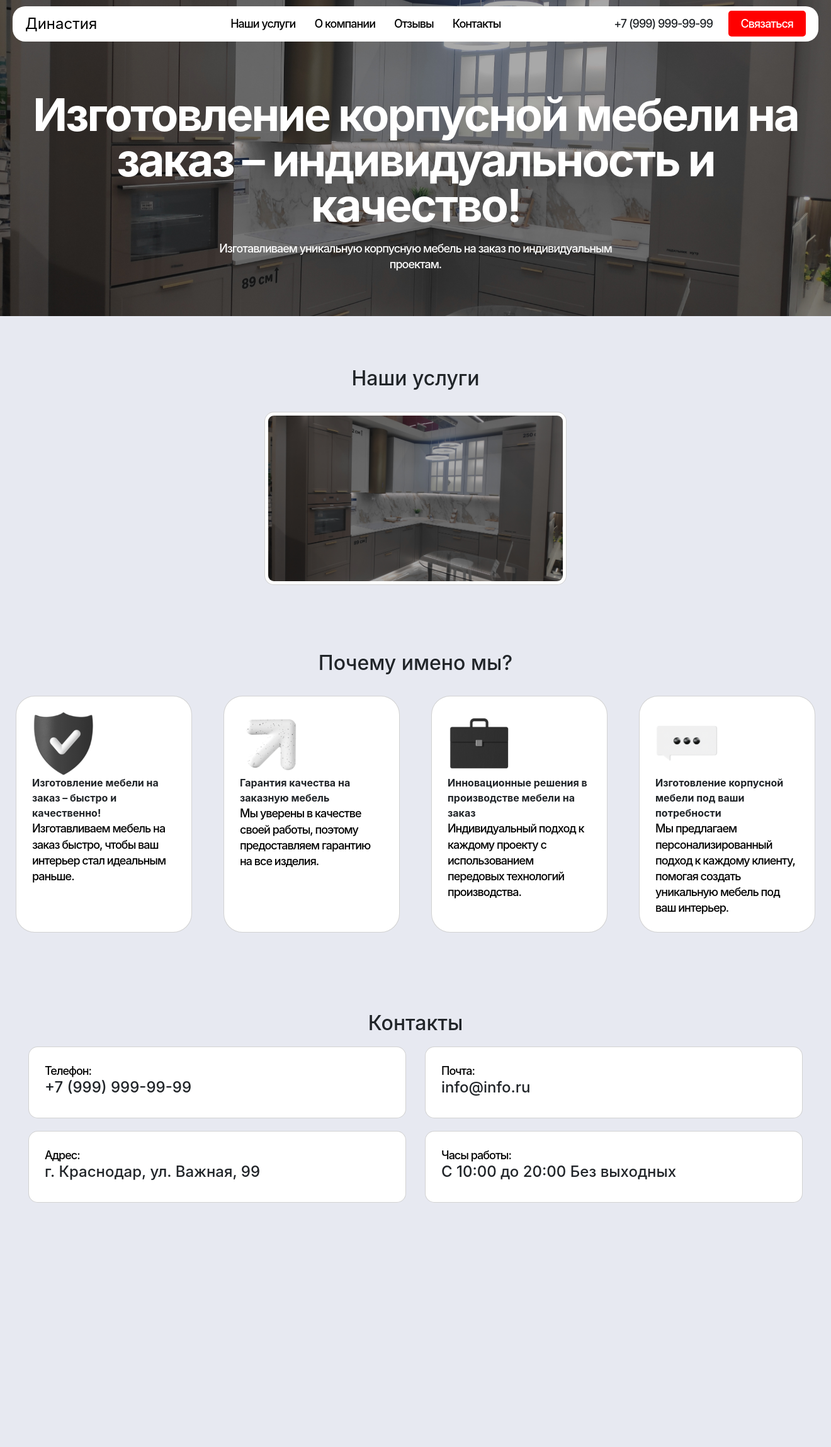
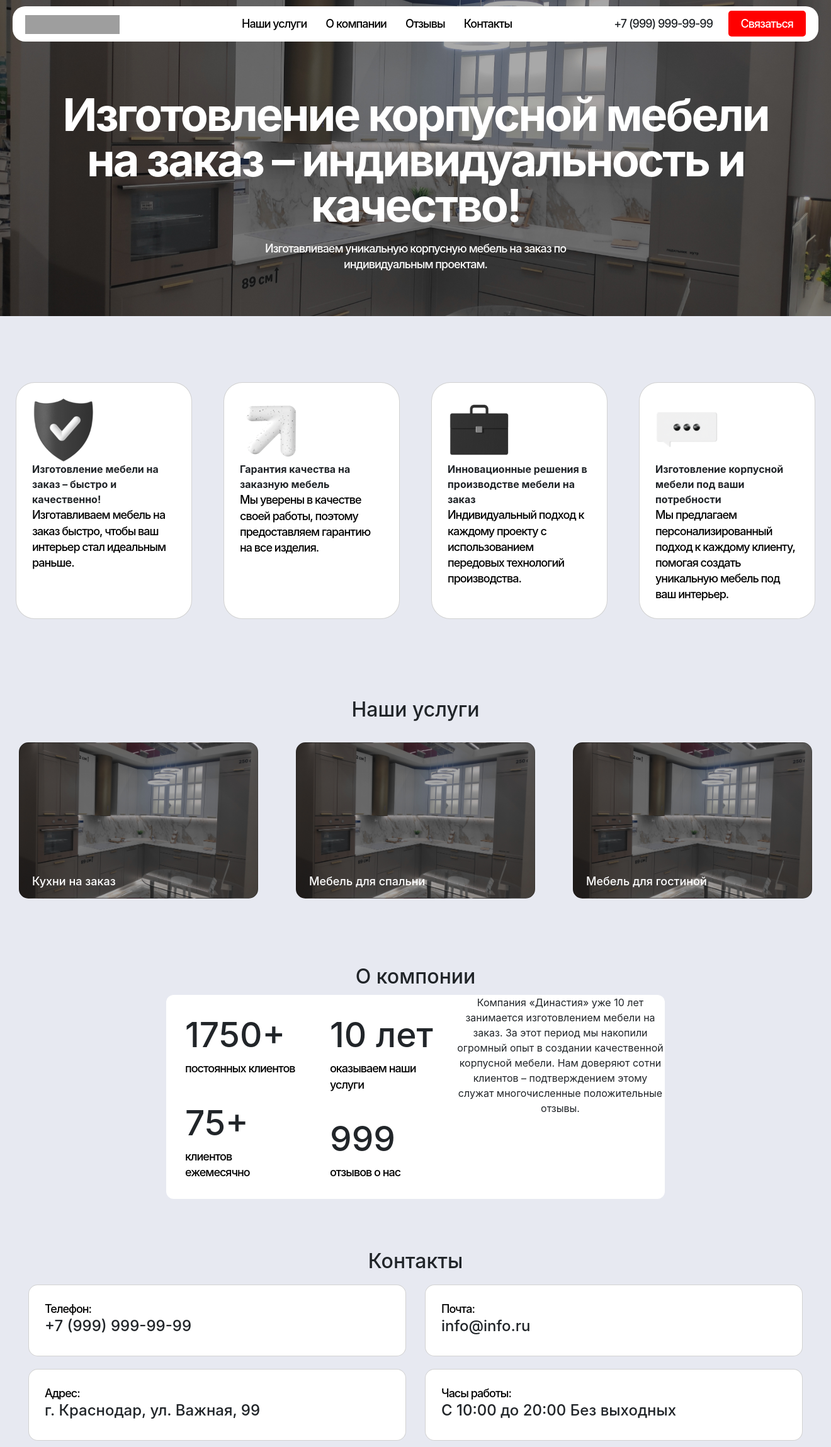
Before and after one commit to Dmitry123654789/FlaskProject, a Flask app: page / in a window 1320 px wide. Shown: the whole page at 63% size. Before the commit the page ends 1910 px from the top, so only its background shows below. Run offline with Flask 3, Linux system fonts and the light colour scheme; grey boxes are pictures that could not be loaded.

Commit message:
Главная страница расширена

```diff
--- a/static/css/home_page.css
+++ b/static/css/home_page.css
@@ -1,9 +1,12 @@
-
 
 * {
     margin: 0;
     padding: 0;
     box-sizing: border-box;
+}
+
+div {
+    letter-spacing: 0;
 }
 
 body {
@@ -126,28 +129,81 @@ a {
 }
 
 .card-service {
-    content:url(/static/img/home_page_photo.jpg);
+    position: relative;
+    color: white;
+    line-height: 300px;
+    width: 380px;
+    height: 248px;
+    transition: 1s;
     border-radius: 15px;
-    padding: 5px;
-    max-width: 480px;
-    max-height: 348px;
-    transition: 1s;
+    background-size: cover;
+    background-position: center;
+    padding: 0px;
 }
+
+.text-card {
+    position: absolute;
+    width: 380px;
+    height: 248px;
+    background-size: cover;
+    padding-top: 70px;
+    padding-left: 20px;
+}
+
 .card-service:hover {
     transform: scale(1.1);
 }
-@media (max-width: 768px) { /* На узких экранах (<768px) */
+
+.cards-about {
+    display: flex;
+    flex-direction: row;
+}
+
+.card-about {
+    background-color: #FFFFFF;
+    padding: 10px;
+    border-radius: 5px;
+    margin: 20px;
+    width: 200px;
+    margin-right: 10px;
+    text-align: left;
+}
+
+.text-about {
+    text-align: left;
+}
+@media (max-width: 768px) {
+    /* На узких экранах (<768px) */
     .cards-contact {
         flex-direction: column; /* Меняем на колонку */
         align-items: center; /* Центрируем */
     }
 
     .card-contact {
-    min-width: 300px;
+        min-width: 300px;
+        max-width: 300px;
     }
 
     .card-service {
-    max-width: 260px;
+        max-width: 260px;
         max-height: 330px;
+    }
+
+    .text-header {
+        font-size: 25px;
+        letter-spacing: 0.2px
+    }
+
+    a {
+        font-size: 13px;
+        letter-spacing: 0.1px;
+    }
+
+    .card {
+        min-width: calc(100% / 2);
+    }
+
+    .cards-contact {
+        flex-direction: column;
+    }
 }
-}
--- a/templates/base.html
+++ b/templates/base.html
@@ -7,7 +7,7 @@
           integrity="sha384-QWTKZyjpPEjISv5WaRU9OFeRpok6YctnYmDr5pNlyT2bRjXh0JMhjY6hW+ALEwIH" crossorigin="anonymous">
     <link href="{{ url_for('static', filename='css/style.css') }}" rel="stylesheet">
     <link href="{{ url_for('static', filename='css/home_page.css') }}" rel="stylesheet">
-    <link rel="icon" href="{{ url_for('static', filename='img/icon.png') }}">
+    <link rel="icon" href="{{ url_for('static', filename='img/icon1.png') }}">
     <title>Династия</title>
 
 </head>
--- a/templates/home.html
+++ b/templates/home.html
@@ -4,7 +4,7 @@
 <div align="center" class="nav-menu">
 
     <header>
-        <div class="logo">Династия</div>
+        <div class="logo"><img width="150px" height="30px" src="/static/img/icon4.png"></div>
         <nav>
             <ul class="ul-nav-menu">
                 <li style="margin: 0 15px;"><a href="#services">Наши услуги</a></li>
@@ -19,24 +19,15 @@
         </div>
     </header>
 
-    <div style="padding-top: 80px"><a class="text-header">Изготовление корпусной мебели на<br>заказ – индивидуальность и<br>качество!</a>
+    <div style="padding-top: 80px; max-width: 1184px"><a class="text-header">Изготовление корпусной мебели на заказ –
+        индивидуальность и качество!</a>
     </div>
-    <div style="padding-top: 20px; padding-bottom: 60px"><a style="color: white">Изготавливаем уникальную корпусную
-        мебель на заказ по индивидуальным<br>проектам.</a></div>
+    <div style="padding-top: 20px; padding-bottom: 60px; max-width: 572px"><a style="color: white">Изготавливаем
+        уникальную корпусную
+        мебель на заказ по индивидуальным проектам.</a></div>
 </div>
 
-<div align="center" class="background-fill" style="padding-top: 80px;" id="service">
-    <h2>Наши услуги</h2>
-    <div class="cards-contact">
-        <a href="/citchen"><div>
-            <div class="card card-service" align="left"></div>
-
-        </div></a>
-    </div>
-</div>
-
-<div align="center" class="background-fill" style="padding-top: 80px;" id="about">
-    <h2>Почему имено мы?</h2>
+<div align="center" class="background-fill" style="padding-top: 80px;">
     <div class="cards">
         <div class="card" style="max-width: 280px">
             <img width="100px" src="/static/img/xit.png">
@@ -58,8 +49,64 @@
             <img width="100px" src="/static/img/mesage.png">
             <span class="card-span">Изготовление корпусной мебели под ваши потребности<br></span>
             <a class="card-a">Мы предлагаем персонализированный подход к каждому клиенту, помогая создать уникальную
-                мебель
-                под ваш интерьер.</a>
+                мебель под ваш интерьер.</a>
+        </div>
+    </div>
+</div>
+
+<div align="center" class="background-fill" style="padding-top: 80px;" id="services">
+    <h2>Наши услуги</h2>
+    <div class="cards-contact">
+        <a href="/kitchen">
+            <div class="card card-service" style="background-image: url(/static/img/home_page_photo.jpg)">
+                <div class="text-card" style="width: max-content">Кухни на заказ</div>
+            </div>
+        </a>
+        <a href="/bedroom">
+            <div class="card card-service" style="background-image: url(/static/img/home_page_photo.jpg)">
+                <div class="text-card" style="width: max-content">Мебель для спальни</div>
+            </div>
+        </a>
+        <a href="/living_room">
+            <div class="card card-service" style="background-image: url(/static/img/home_page_photo.jpg)">
+                <div class="text-card" style="width: max-content">Мебель для гостиной</div>
+            </div>
+        </a>
+    </div>
+</div>
+
+<div align="center" class="background-fill" style="padding-top: 80px;">
+    <h2>О компонии</h2>
+    <div style="width: 60%; background-color: #ffffff; border-radius: 12px; margin-top: 10px">
+        <div class="cards-about">
+            <div style="display: flex; flex-direction: row">
+                <div>
+                    <div class="card-about">
+                        <h3 style="font-size: 55px">1750+</h3>
+                        <a class="text-about">постоянных клиентов</a>
+                    </div>
+
+                    <div class="card-about">
+                        <h3 style="font-size: 55px">75+</h3>
+                        <a class="text-about">клиентов ежемесячно</a>
+                    </div>
+                </div>
+                <div>
+                    <div class="card-about">
+                        <h3 style="font-size: 55px">10 лет</h3>
+                        <a class="text-about">оказываем наши услуги</a>
+                    </div>
+
+                    <div class="card-about">
+                        <h3 style="font-size: 55px">999</h3>
+                        <a class="text-about">отзывов о нас</a>
+                    </div>
+                </div>
+                <div>
+                    <p>Компания «Династия» уже 10 лет занимается изготовлением мебели на заказ. За этот период мы накопили огромный опыт в создании качественной корпусной мебели. Нам доверяют сотни клиентов – подтверждением этому служат многочисленные положительные отзывы.</p>
+                </div>
+<!--                <img width="200px" src="/static/img/about_photo.jpg">-->
+            </div>
         </div>
     </div>
 </div>
@@ -94,5 +141,7 @@
             </div>
         </div>
     </div>
+    <script type="text/javascript" charset="utf-8" async
+            src="https://api-maps.yandex.ru/services/constructor/1.0/js/?um=constructor%3A40d4db7fcb7fa95321f367bee4f27dcb51bb6e52e224fdedb729d0a3e81f2ada&amp;width=1220&amp;height=400&amp;lang=ru_RU&amp;scroll=true"></script>
 </div>
 {% endblock %}
```
